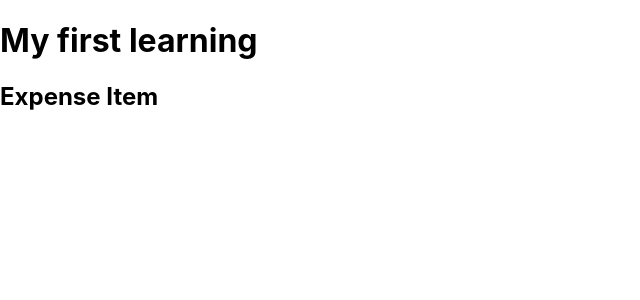
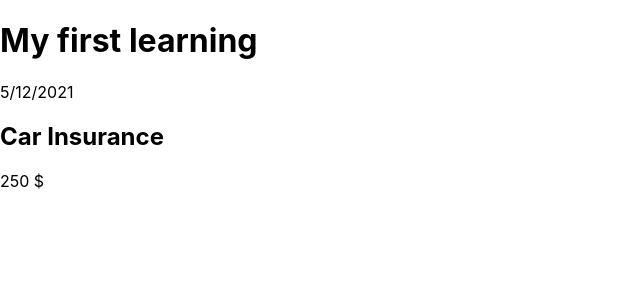
Before and after one commit to harini24/react-complete-guide, a React (Create React App) app: page / in a window 1280 px wide. Shown: the top 300 px of the page, without its empty margins (0-640 px from the left). Built offline with nearby package versions, Linux system fonts and the light colour scheme.

Commit message:
writing more complex JSX

```diff
--- a/src/components/ExpenseItem.js
+++ b/src/components/ExpenseItem.js
@@ -1,5 +1,11 @@
 function ExpenseItem(){
-    return <h2>Expense Item</h2>
+    return (
+        <div>
+            <div>5/12/2021</div>
+            <h2>Car Insurance</h2>
+            <div>250 $</div>
+        </div>
+    )
 }
 
 export default ExpenseItem
```
